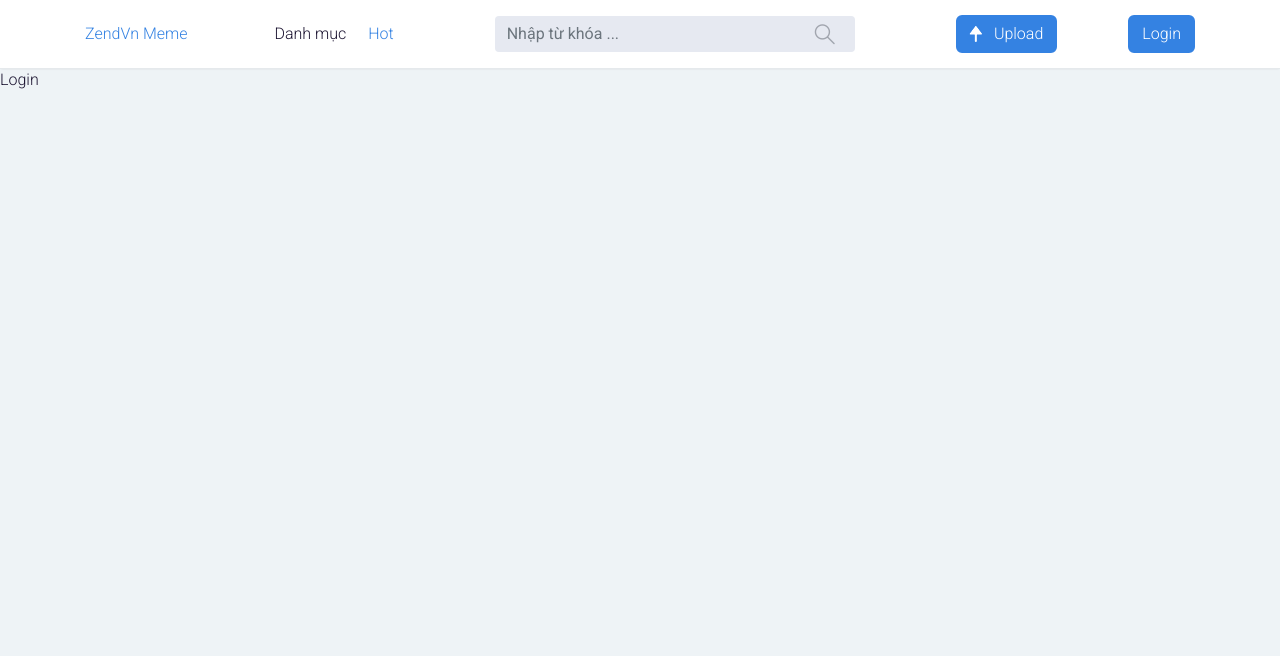
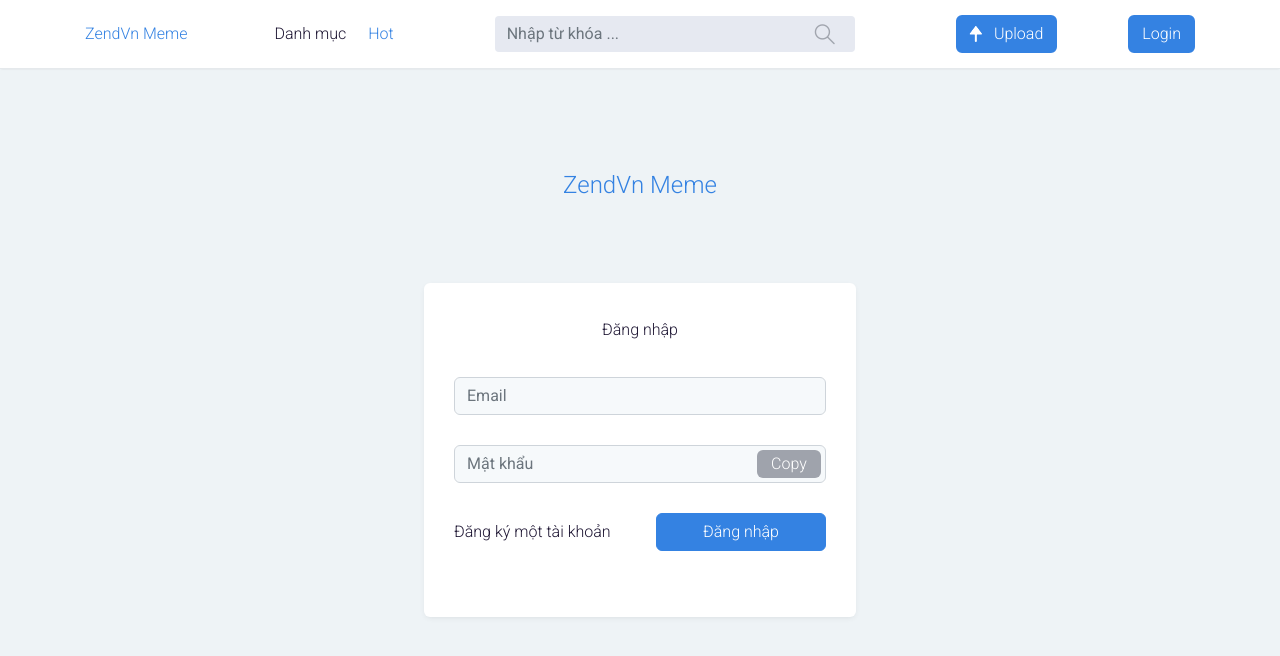
Before and after one commit to canh912009/evoucher-nextjs, a Next.js app: page /login in a window 1280 px wide. Shown: the top 656 px of the page. Built offline with nearby package versions, Linux system fonts and the light colour scheme.

Commit message:
login page

```diff
--- a/src/pages/login.tsx
+++ b/src/pages/login.tsx
@@ -2,7 +2,28 @@ import React from 'react'
 
 const Login = () => {
     return (
-        <div>Login</div>
+        <div className="ass1-login">
+            <div className="ass1-login__logo">
+                <a href="index.html" className="ass1-logo">ZendVn Meme</a>
+            </div>
+            <div className="ass1-login__content">
+                <p>Đăng nhập</p>
+                <div className="ass1-login__form">
+                    <form action="#">
+                        <input type="text" className="form-control" placeholder="Email" required />
+                        <div className="ass1-input-copy">
+                            <input type="password" className="form-control" placeholder="Mật khẩu" required />
+                            <a href="#">Copy</a>
+                        </div>
+                        <div className="ass1-login__send">
+                            <a href="dang-ky.html">Đăng ký một tài khoản</a>
+                            <button type="submit" className="ass1-btn">Đăng nhập</button>
+                        </div>
+                    </form>
+                </div>
+            </div>
+        </div>
+
     )
 }
 
```
